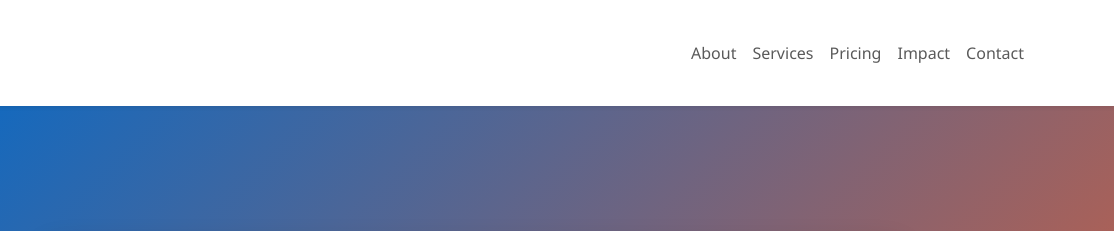
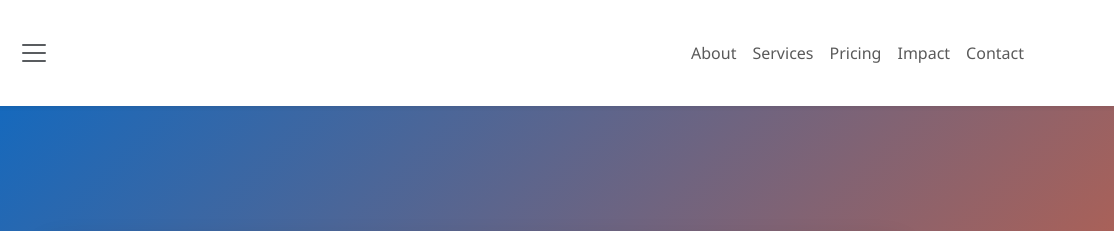
Before and after one commit to codeforchangesz/codeforchangesz.github.io, a plain HTML site: page index.html in a window 1280 px wide. Shown: the top 231 px of the page, 166-1280 px from the left. Drawn offline with nearby package versions, Linux system fonts and the light colour scheme.

Commit message:
Update index.html

```diff
--- a/index.html
+++ b/index.html
@@ -244,15 +244,23 @@
         }
     </style>
 </head>
-<body>
-    <!-- Navigation -->
+<body><!-- Navigation -->
 <nav class="navbar navbar-expand-lg navbar-light bg-white sticky-top shadow-sm">
     <div class="container">
         <a class="navbar-brand" href="index.html">
             <img src="logo.jpg" height="60" alt="Code for Change logo, bold orange and blue text with a stylized bridge icon, conveys optimism and digital connection, set on a white background" class="logo img-fluid" style="max-height:80px;">
         </a>
-            <button class="navbar-toggler" type="button" data-bs-toggle="collapse" data-bs-target="#navbarNav">
-                <span class="navbar-toggler-icon"></span>
+        <button class="navbar-toggler border-0 p-0" type="button" data-bs-toggle="collapse" data-bs-target="#navbarNav" aria-controls="navbarNav" aria-expanded="false" aria-label="Toggle navigation" style="
+            width: 44px;
+            height: 44px;
+            display: flex;
+            align-items: center;
+            justify-content: center;
+        ">
+            <span class="navbar-toggler-icon" style="
+                width: 1.5em;
+                height: 1.5em;
+            "></span>
         </button>
         <div class="collapse navbar-collapse" id="navbarNav">
             <ul class="navbar-nav ms-auto">
```
Lines whose indentation alone changed are shown as unchanged.
